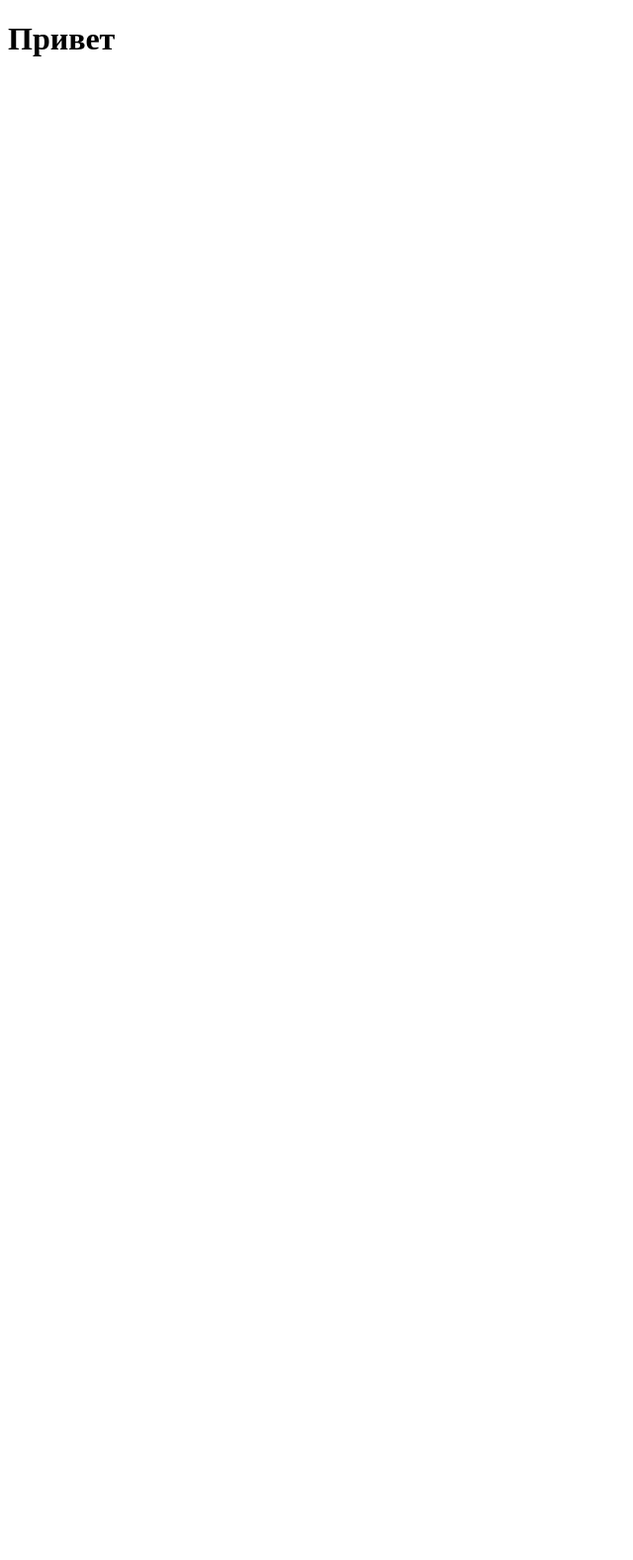
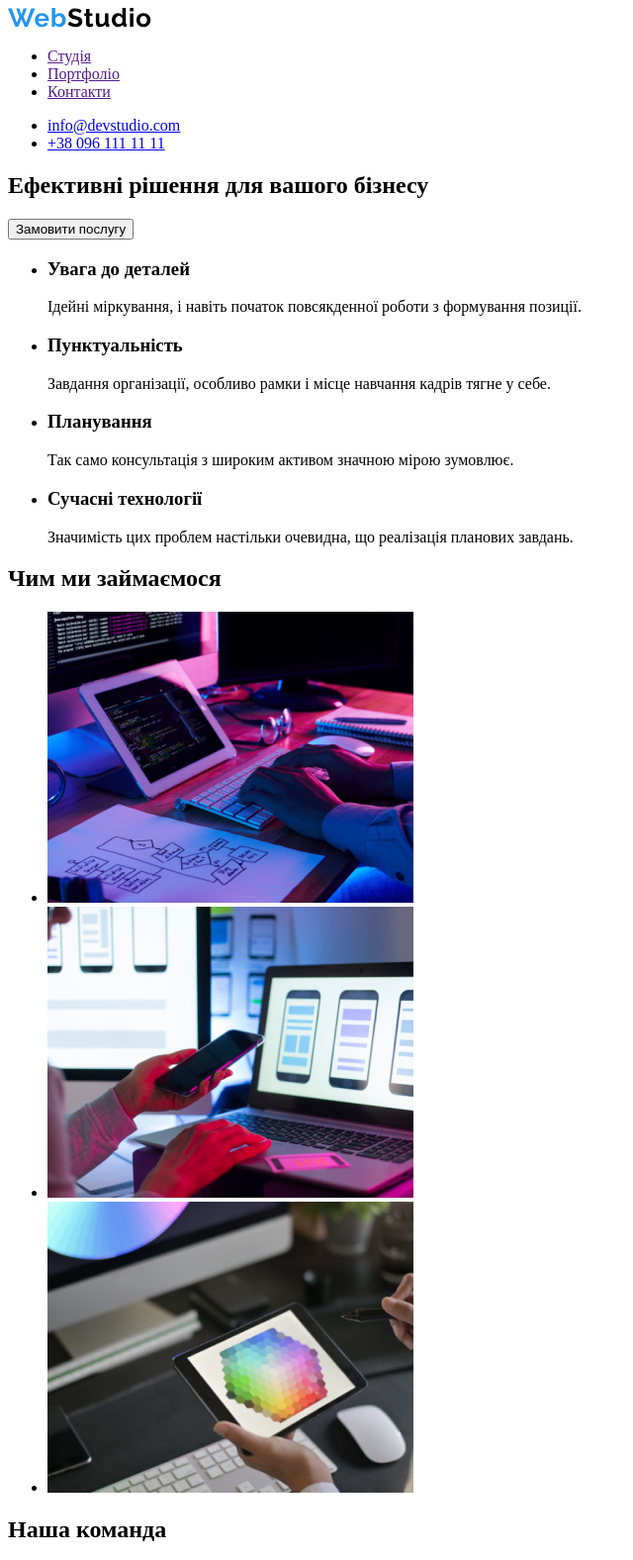
Before and after one commit to Kokocyk/github-tutorial, a plain HTML site: page index.html in a window 1280 px wide. Shown: the top 1576 px of the page at 99% size, without its empty margins (0-640 px from the left). Before the commit the page ends 800 px from the top, so only its background shows below. Drawn offline with Linux system fonts and the light colour scheme.

Commit message:
Header,main,footer

```diff
--- a/index.html
+++ b/index.html
@@ -7,6 +7,124 @@
     <title>Document</title>
 </head>
 <body>
-    <h1>Привет</h1>
+    <header>
+
+        <nav>
+            <a href="/">
+                <img src="./images/WebStudio.svg" alt="logo">
+            </a>
+            <ul>
+                <li>
+                    <a href="">Студія</a>
+                </li>
+                <li>
+                    <a href="">Портфоліо</a>
+                </li>
+                <li>
+                    <a href="">Контакти</a>
+                </li>
+            </ul>
+        </nav>
+            <ul>
+                <li>
+                    <a href="mailto:info@devstudio.com">info@devstudio.com</a></li>
+                <li>
+                    <a href="tel:+380961111111">+38 096 111 11 11</a></li>
+            </ul>
+    </header>
+    <main>
+        <section>
+            <h1>Ефективні рішення для вашого бізнесу</h1>
+            <button>Замовити послугу</button>
+        </section>
+        <section>
+            <h2 hidden="">ПЕРЕВАГИ</h2>
+            <ul>
+                <li>
+                    <h3>Увага до деталей</h3>
+                    <p>Ідейні міркування, і навіть початок повсякденної роботи з формування позиції.</p>
+            </li>
+            </ul>
+            <ul>
+                <li>
+                    <h3>Пунктуальність</h3>
+                    <p>Завдання організації, особливо рамки і місце навчання кадрів тягне у себе.</p>
+            </li>
+            </ul>
+            <ul>
+                <li>
+                    <h3>Планування</h3>
+                    <p>Так само консультація з широким активом значною мірою зумовлює.</p>
+            </li>
+            </ul>
+            <ul>
+                <li>
+                    <h3>Сучасні технології</h3>
+                    <p>Значимість цих проблем настільки очевидна, що реалізація планових завдань.</p>
+            </li>
+            </ul>
+        </section>
+        <section>
+            <h2>Чим ми займаємося</h2>
+            <ul>
+                <li>
+                    <a href><img src="/images/img.jpg" alt=""></a>
+                </li>
+                <li>
+                    <a href><img src="/images/img2.jpg" alt=""></a>
+                </li>
+                <li>
+                    <a href><img src="/images/img3.jpg" alt=""></a>
+                </li>
+            </ul>
+        </section>
+        <section>
+            <h2>Наша команда</h2>
+            <ul>
+                <li>
+                    <a href><img src="/images/man1.jpg" height="270" width="260" alt="">
+                <h3>Ігор Дем'яненко</h3>
+            <p>Product Designer</p>
+         </a>
+        </li>
+                <li>
+                    <a href><img src="/images/man2.jpg" height="270" width="260" alt="">
+                <h3>Ольга Рєпіна</h3>
+            <p>Frontend Developer</p>
+        </a>
+        </li>
+                <li>
+                    <a href><img src="/images/man3.jpg" height="270" width="260" alt="">
+                <h3>Микола Тарасов</h3>
+            <p>Marketing</p>
+        </a>
+        </li>
+                <li>
+                    <a href><img src="/images/man4.jpg" height="270" width="260" alt="">
+                <h3>Михайло Єрмаков</h3>
+            <p>UI Designer</p>
+        </a>
+        </li>
+            </ul>
+        </section>
+    </main>
+    <footer>
+        <a href="/">
+            <img src="./images/WebStudio.svg" alt="logo">
+            <ul>
+                <li>
+            <address>
+                <a href="https://www.google.com.ua/maps/place/%D0%B1%D1%83%D0%BB%D1%8C%D0%B2%D0%B0%D1%80+%D0%9B%D0%B5%D1%81%D1%96+%D0%A3%D0%BA%D1%80%D0%B0%D1%97%D0%BD%D0%BA%D0%B8,+26,+%D0%9A%D0%B8%D1%97%D0%B2,+02000/@50.4265807,30.5361971,17z/data=!3m1!4b1!4m5!3m4!1s0x40d4cf0e033ecbe9:0x57a4dffefec77da0!8m2!3d50.4265807!4d30.5383859?hl=uk">м. Київ, пр-т Лесі Українки, 26</a>
+            </address>
+                </li>
+                <li>
+                    <a href="mailto:info@devstudio.com">info@devstudio.com</a>
+                </li>
+                <li>
+                    <a href="tel:+380961111111">+38 096 111 11 11</a>
+                </li>
+            </ul>
+        </a>
+    </footer>
 </body>
 </html>
```
